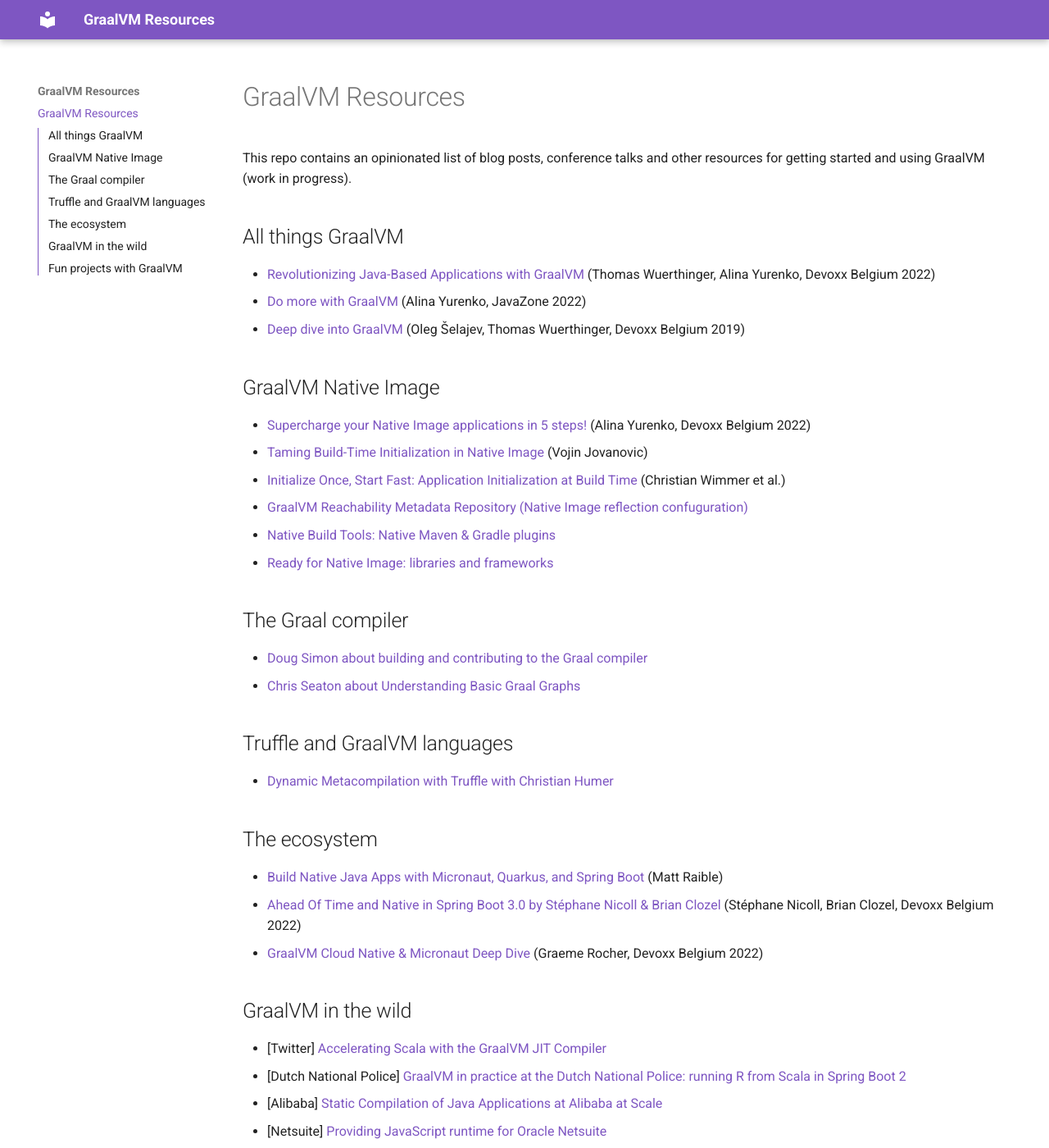
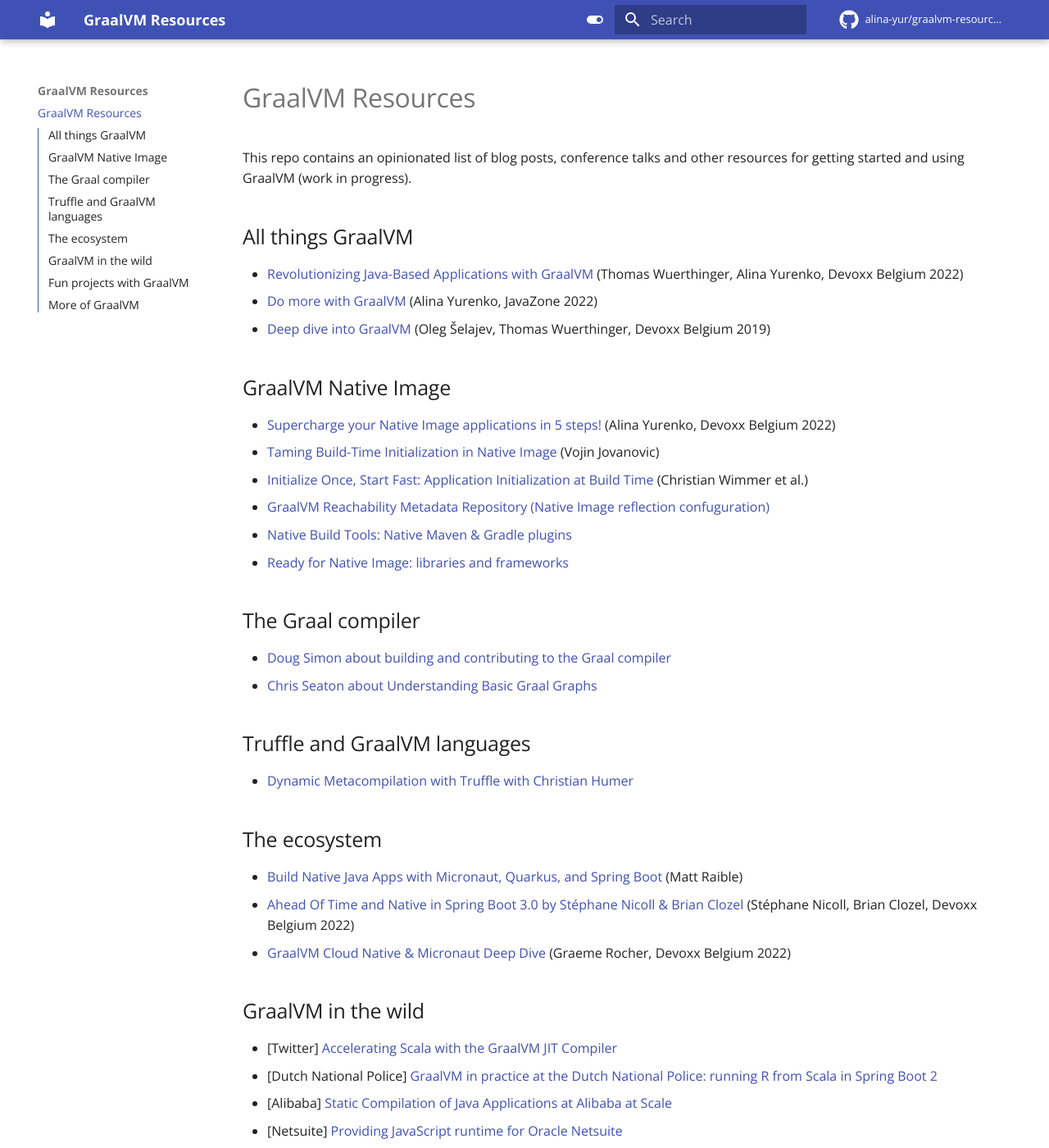
Before and after one commit to alina-yur/graalvm-resources, an MkDocs documentation site: the page built from docs/index.md, in a window 1280 px wide and 1400 px high. Shown: the whole window at 82% size. Built offline with MkDocs 1.6.1 and Material for MkDocs 9.7.7, drawn with Linux system fonts in a browser that asks for light colours; comment, search, counter and statistics services are not loaded; some of the changed text lies outside the part shown.

Commit message:
minor changes

```diff
--- a/docs/index.md
+++ b/docs/index.md
@@ -46,3 +46,16 @@
 ## Fun projects with GraalVM
 
 - [Embedding Doom in Java with GraalVM WASM](https://github.com/stepstone-tech/doom-graalvm)
+
+## More of GraalVM
+
+[Website :material-web:](https://github.com/squidfunk/mkdocs-material){ .md-button }
+[Twitter :material-twitter:](https://twitter.com/GraalVM){ .md-button }
+[Blog :simple-medium:](https://medium.com/graalvm){ .md-button }
+
+
+
+***
+
+
+Made with 💜 using [MKDocs-Material](https://github.com/squidfunk/mkdocs-material)
--- a/mkdocs.yml
+++ b/mkdocs.yml
@@ -1,9 +1,24 @@
 site_name: GraalVM Resources
 theme:
   name: material
+  icon:
+    repo: fontawesome/brands/github
   palette:
-    scheme: default
-    primary: deep purple
+    - scheme: default
+      primary: indigo
+      accent: indigo
+      toggle:
+        icon: material/toggle-switch
+        name: Switch to dark mode
+    - scheme: slate
+      primary: indigo
+      accent: indigo
+      toggle:
+        icon: material/toggle-switch-off-outline
+        name: Switch to light mode
+  favicon: assets/images/favicon.png
+  font:
+    text: Open Sans
   features:
     - navigation.instant
     - navigation.tracking
@@ -15,3 +30,11 @@
     property: G-D5MSF4CYKX
 plugins:
   - social
+  - search
+repo_url: https://github.com/alina-yur/graalvm-resources
+repo_name: alina-yur/graalvm-resources
+markdown_extensions:
+  - attr_list
+  - pymdownx.emoji:
+      emoji_index: !!python/name:materialx.emoji.twemoji
+      emoji_generator: !!python/name:materialx.emoji.to_svg
```
